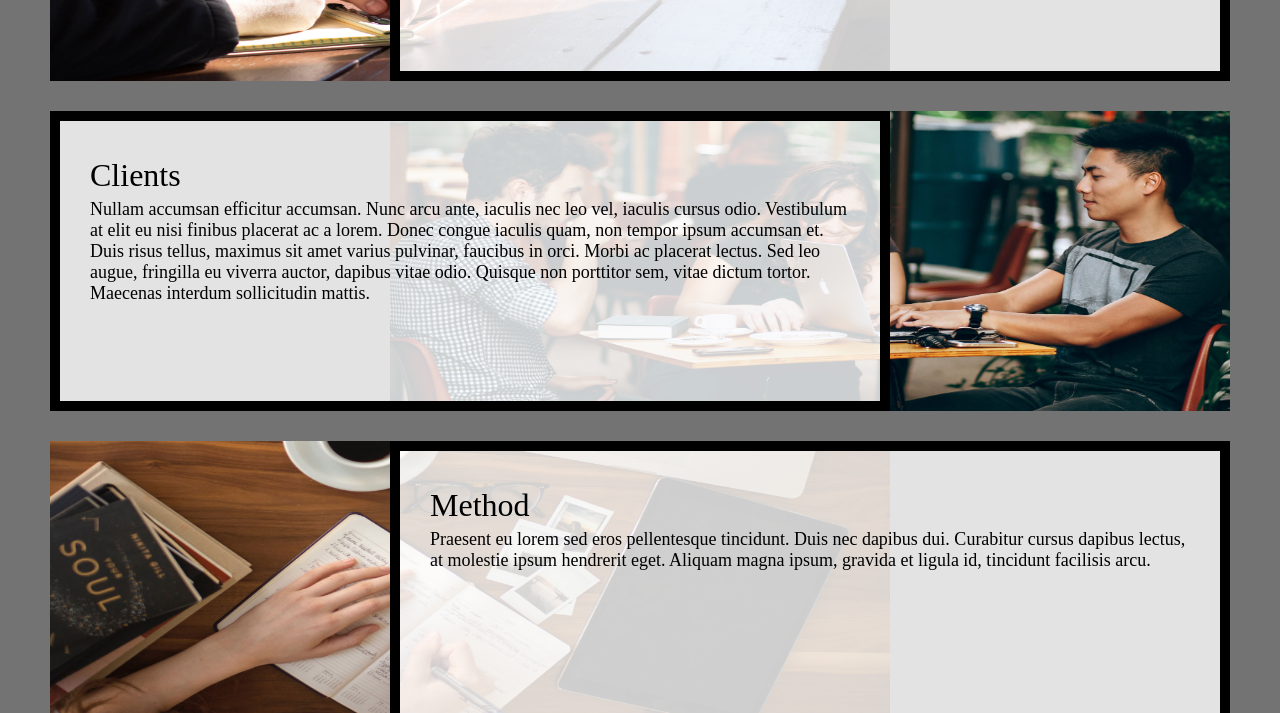
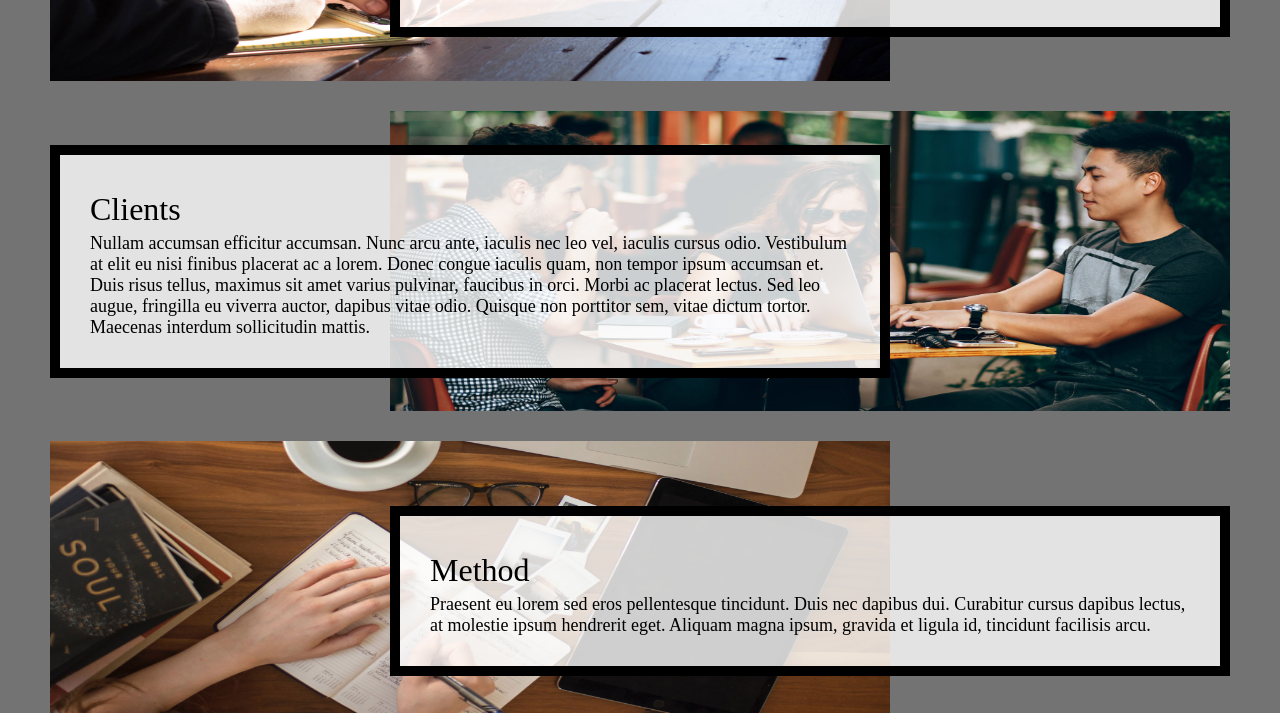
Before and after one commit to evans1mv/hw4-2023, a plain HTML site: page index.html in a window 1280 px wide. Shown: the part 701-1414 px from the top of the page. Drawn offline with Linux system fonts and the light colour scheme.

Commit message:
Add files via upload

```diff
--- a/css/style.css
+++ b/css/style.css
@@ -72,7 +72,7 @@ max-height: 500px;
 
   /* Requirement 9 code here -- Do not remove this comment. */
 .text{
-  align-self: auto;
+  align-self: center;
   max-height: 40vh;
   overflow: scroll;
 
```
